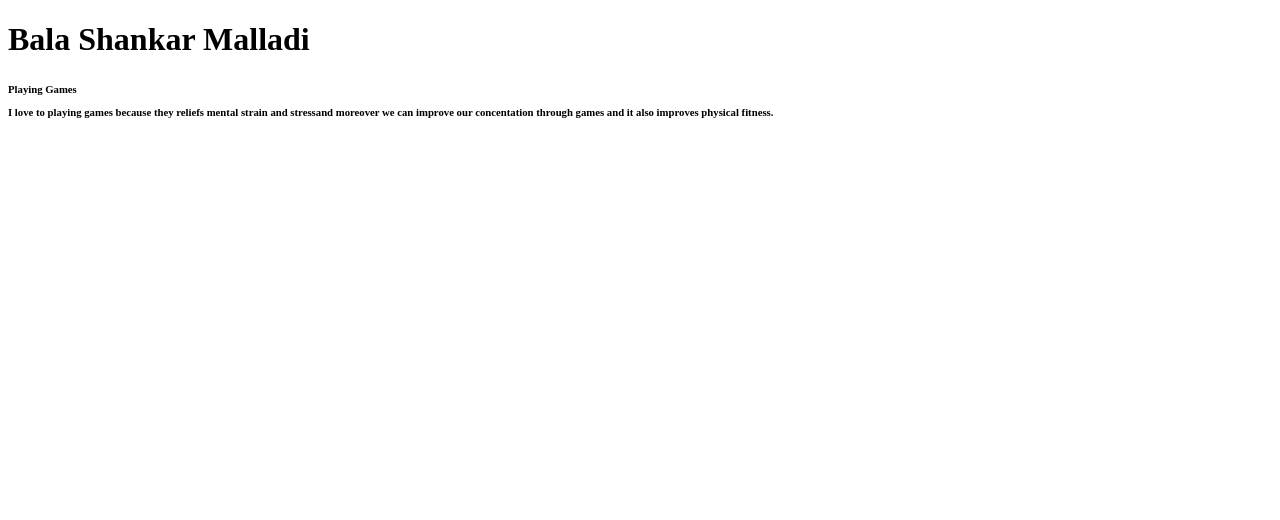
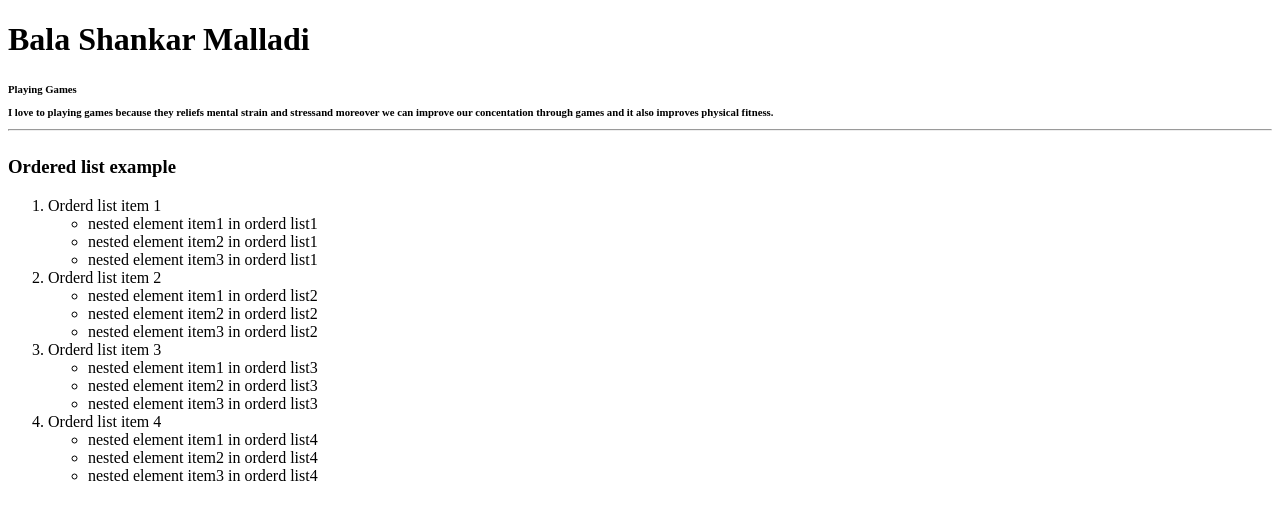
Before and after one commit to 44-563-Web-Apps-S21/webapps-s21-assignment-3-balumalladi, a plain HTML site: page index.html in a window 1280 px wide. Drawn offline with Linux system fonts and the light colour scheme.

Commit message:
Update index.html
added ordered and unordered lists

```diff
--- a/index.html
+++ b/index.html
@@ -10,5 +10,33 @@
         <b>mental strain and stress</b>and moreover we can improve our
         <b>concentation</b> through games and it also improves physical
         fitness.</p>
+        <hr>
+<h3>Ordered list example</h3>
+<ol>
+	<li>Orderd list item 1</li>
+		<ul>
+			<li>nested element item1 in orderd list1</li>
+			<li>nested element item2 in orderd list1</li>
+			<li>nested element item3 in orderd list1</li>
+		</ul>
+	<li>Orderd list item 2</li>
+		<ul>
+			<li>nested element item1 in orderd list2</li>
+			<li>nested element item2 in orderd list2</li>
+			<li>nested element item3 in orderd list2</li>
+		</ul>
+	<li>Orderd list item 3</li>
+		<ul>
+			<li>nested element item1 in orderd list3</li>
+			<li>nested element item2 in orderd list3</li>
+			<li>nested element item3 in orderd list3</li>
+		</ul>
+	<li>Orderd list item 4</li>
+		<ul>
+			<li>nested element item1 in orderd list4</li>
+			<li>nested element item2 in orderd list4</li>
+			<li>nested element item3 in orderd list4</li>
+		</ul>
+</ol>
     </body>
 </HTML>
```
